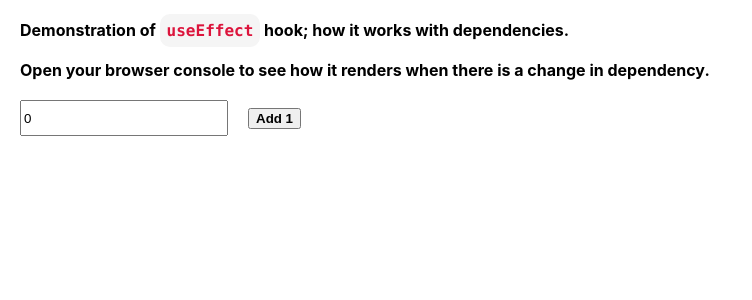
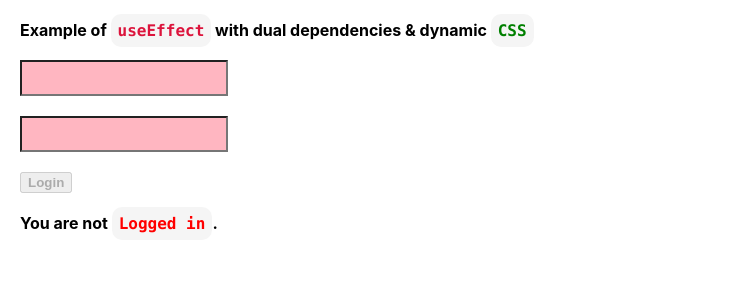
Before and after one commit to ysayyed/ReactHooks, a React (Create React App) app: page / in a window 1280 px wide. Shown: the top 300 px of the page, without its empty margins (0-752 px from the left). Built offline with nearby package versions, Linux system fonts and the light colour scheme.

Commit message:
Feat: UseEffectLogin

```diff
--- a/src/App.js
+++ b/src/App.js
@@ -1,13 +1,21 @@
-// ***************************************************************
-// Uncomment the following to use UseEffectCounter component:
-// ***************************************************************
-import { UseEffectCounter } from "./components/useEffectExamples/UseEffectCounter"
+
+import { useState } from "react"
+import { UseEffectLogin } from "./components/useEffectExamples/UseEffectLogin"
+import { Paragraph, Code } from "./components/styledComponents/StyledComponents"
 
 export default function App(){
+  const [isValidForm, setIsValidForm] = useState(false)
+
+  function getValidStatus(isValid){
+    setIsValidForm(isValid)
+  }
+
   return (
   <>
-
-  <UseEffectCounter/>
+  <Paragraph>Example of <Code>useEffect</Code> with dual dependencies & dynamic  <Code style={{color: "green"}}>CSS</Code></Paragraph>
+  <UseEffectLogin getStatus={getValidStatus}/>
+  {isValidForm && <Paragraph>Your login is <Code style={{color: "green"}}>Successful</Code>.</Paragraph>}
+  {!isValidForm && <Paragraph>You are not <Code style={{color: "red"}}>Logged in</Code>.</Paragraph>}
   </>
   )
 }
@@ -17,8 +25,19 @@ export default function App(){
 
 
 
+// ***************************************************************
+// Uncomment the following to use UseEffectCounter component:
+// ***************************************************************
+// import { UseEffectCounter } from "./components/useEffectExamples/UseEffectCounter"
 
+// export default function App(){
+//   return (
+//   <>
 
+//   <UseEffectCounter/>
+//   </>
+//   )
+// }
 
 // ***************************************************************
 // Uncomment the following to use UseEffectHook component:
--- /dev/null
+++ b/src/components/useEffectExamples/UseEffectLogin.js
@@ -0,0 +1,38 @@
+import { useState, useEffect } from 'react'
+import {Input, Button} from '../styledComponents/StyledComponents'
+
+export function UseEffectLogin({getStatus}){
+
+    const [email, setEmail] = useState('')
+    const [pass, setPass] = useState('')
+    const [isFormValid, setIsFormValid] = useState(false)
+
+    useEffect(()=>{
+        setIsFormValid(
+            email.includes('@') && pass.trim().length > 5
+        )
+    },[email,pass])
+
+    function emailHandler(event){
+        setEmail(event.target.value)
+    }
+
+    function passHandler(event){
+        setPass(event.target.value)
+    }
+
+    function clickHandler(){
+        if(isFormValid)
+        {
+            getStatus(true)
+        }
+    }
+
+    return(
+        <>
+        <Input type="email" style={{background: isFormValid ? 'aquamarine' : 'lightpink'}} value={email} onChange={emailHandler}/> <br />
+        <Input type="password" style={{background: isFormValid ? 'aquamarine' : 'lightpink'}} value={pass} onChange={passHandler}/><br />
+        <Button disabled={!isFormValid} onClick={clickHandler}>Login</Button>
+        </>
+    )
+}
```
Also changed, not shown: 1 other file (tests, documents, lock files or other folders).
